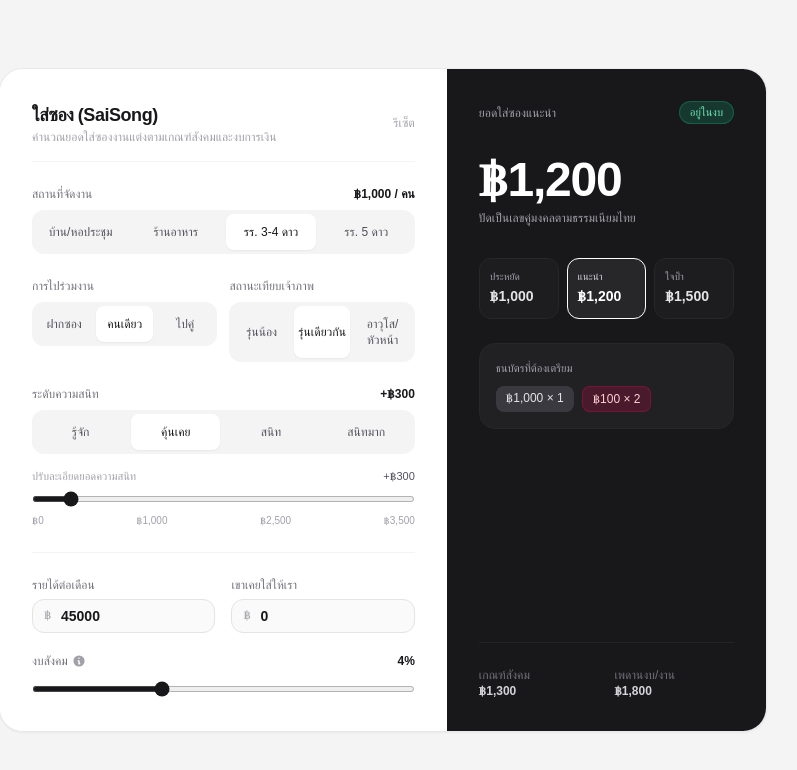
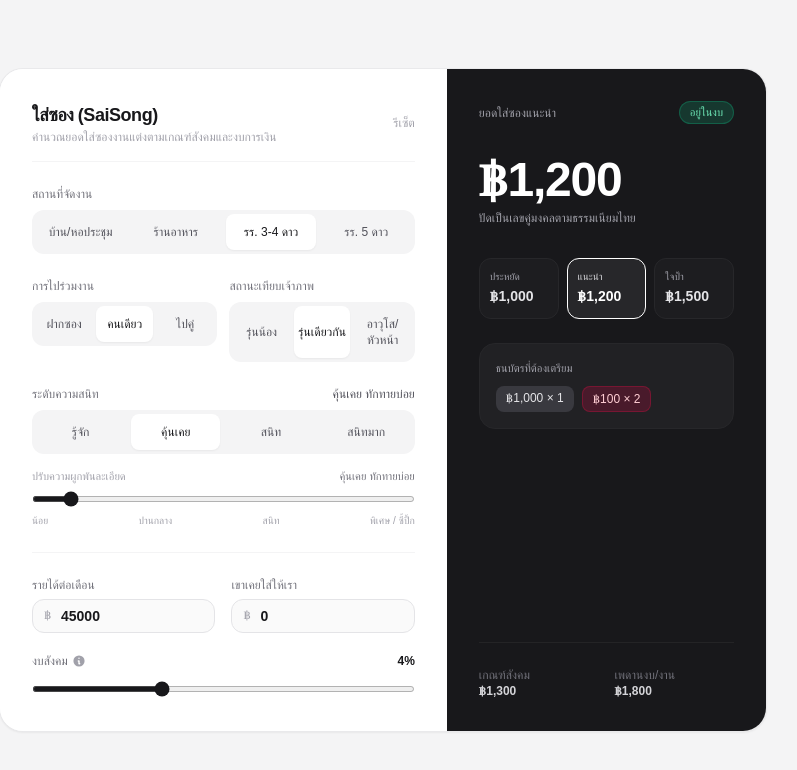
Before and after one commit to Poonpipat16092/saisong, a plain HTML site: page index.html in a window 1280 px wide. Shown: the whole page, without its empty margins (257-1054 px from the left). Drawn offline with nearby package versions, Linux system fonts and the light colour scheme; a web font is replaced by a local one.

Commit message:
style: remove raw money figures from venue and relationship configs; replace slider values with emotional closeness text

```diff
--- a/index.html
+++ b/index.html
@@ -120,10 +120,7 @@
 
             <!-- 1. สถานที่จัดงาน -->
             <div class="space-y-2">
-                <div class="flex justify-between text-xs">
-                    <span class="font-medium text-zinc-500">สถานที่จัดงาน</span>
-                    <span id="vLabel" class="font-semibold text-zinc-900">฿1,000 / คน</span>
-                </div>
+                <span class="text-xs font-medium text-zinc-500 block">สถานที่จัดงาน</span>
                 <div class="grid grid-cols-4 gap-1.5 bg-zinc-100 p-1 rounded-xl" id="venueGroup">
                     <button data-val="400"
                         class="py-2.5 text-xs font-medium rounded-lg transition text-zinc-600 hover:text-zinc-900">บ้าน/หอประชุม</button>
@@ -167,7 +164,7 @@
             <div class="space-y-2">
                 <div class="flex justify-between text-xs">
                     <span class="font-medium text-zinc-500">ระดับความสนิท</span>
-                    <span id="rLabel" class="font-semibold text-zinc-900">+฿300</span>
+                    <span id="rLabel" class="font-medium text-zinc-600">คุ้นเคย ทักทายบ่อย</span>
                 </div>
                 <div class="grid grid-cols-4 gap-1.5 bg-zinc-100 p-1 rounded-xl" id="relGroup">
                     <button data-val="0"
@@ -181,16 +178,16 @@
                 </div>
                 <div class="pt-1.5 space-y-1">
                     <div class="flex justify-between text-[11px]">
-                        <span class="text-zinc-400">ปรับละเอียดยอดความสนิท</span>
-                        <span id="rSliderVal" class="font-medium text-zinc-600">+฿300</span>
+                        <span class="text-zinc-400">ปรับความผูกพันละเอียด</span>
+                        <span id="rSliderVal" class="font-medium text-zinc-500">คุ้นเคย ทักทายบ่อย</span>
                     </div>
                     <input type="range" id="relSlider" min="0" max="3500" step="100" value="300"
                         class="w-full h-1.5 bg-zinc-200 rounded-lg cursor-pointer">
                     <div class="flex justify-between text-[10px] text-zinc-400">
-                        <span>฿0</span>
-                        <span>฿1,000</span>
-                        <span>฿2,500</span>
-                        <span>฿3,500</span>
+                        <span>น้อย</span>
+                        <span>ปานกลาง</span>
+                        <span>สนิท</span>
+                        <span>พิเศษ / ซี้ปึ้ก</span>
                     </div>
                 </div>
             </div>
@@ -303,7 +300,18 @@
             if (mobileBanknotes) mobileBanknotes.innerHTML = html;
         }
 
-        // 5. ฟังก์ชันคำนวณหลักและอัปเดต UI
+        // 5. แปลงค่ายอดความสนิทเป็นข้อความบอกระดับความผูกพัน (ไม่แสดงตัวเลขเงิน)
+        function getClosenessText(val) {
+            if (val === 0) return 'รู้จักทั่วไป';
+            if (val <= 300) return 'คุ้นเคย ทักทายบ่อย';
+            if (val <= 700) return 'คุยถูกคอ เริ่มสนิท';
+            if (val <= 1200) return 'สนิท ปรึกษาได้';
+            if (val <= 1800) return 'สนิทมาก ไปมาหาสู่';
+            if (val <= 2500) return 'แก๊งเดียวกัน สนิทมาก';
+            return 'คนพิเศษ ซี้ปึ้กที่สุด';
+        }
+
+        // 6. ฟังก์ชันคำนวณหลักและอัปเดต UI
         function calculate() {
             // คำนวณตามสูตร
             const cTarget = Math.max(0, Math.round(((state.V * state.N) + state.R) * state.S));
@@ -325,10 +333,14 @@
 
             const activeAmount = tiers[state.selectedTier];
 
-            // อัปเดต Labels ฝั่งซ้าย
-            document.getElementById('vLabel').textContent = `฿${state.V.toLocaleString()} / คน`;
-            document.getElementById('rLabel').textContent = `+฿${state.R.toLocaleString()}`;
-            document.getElementById('rSliderVal').textContent = `+฿${state.R.toLocaleString()}`;
+            // อัปเดต Labels ฝั่งซ้าย (แสดงระดับความรู้สึก/ความผูกพัน ไม่แสดงตัวเลขเงิน)
+            const vLabel = document.getElementById('vLabel');
+            if (vLabel) vLabel.textContent = ``;
+            const closenessDesc = getClosenessText(state.R);
+            const rLabel = document.getElementById('rLabel');
+            if (rLabel) rLabel.textContent = closenessDesc;
+            const rSliderVal = document.getElementById('rSliderVal');
+            if (rSliderVal) rSliderVal.textContent = closenessDesc;
             document.getElementById('pVal').textContent = `${state.P}%`;
             const wValEl = document.getElementById('wVal');
             if (wValEl) wValEl.textContent = `${state.W} งาน`;
```
